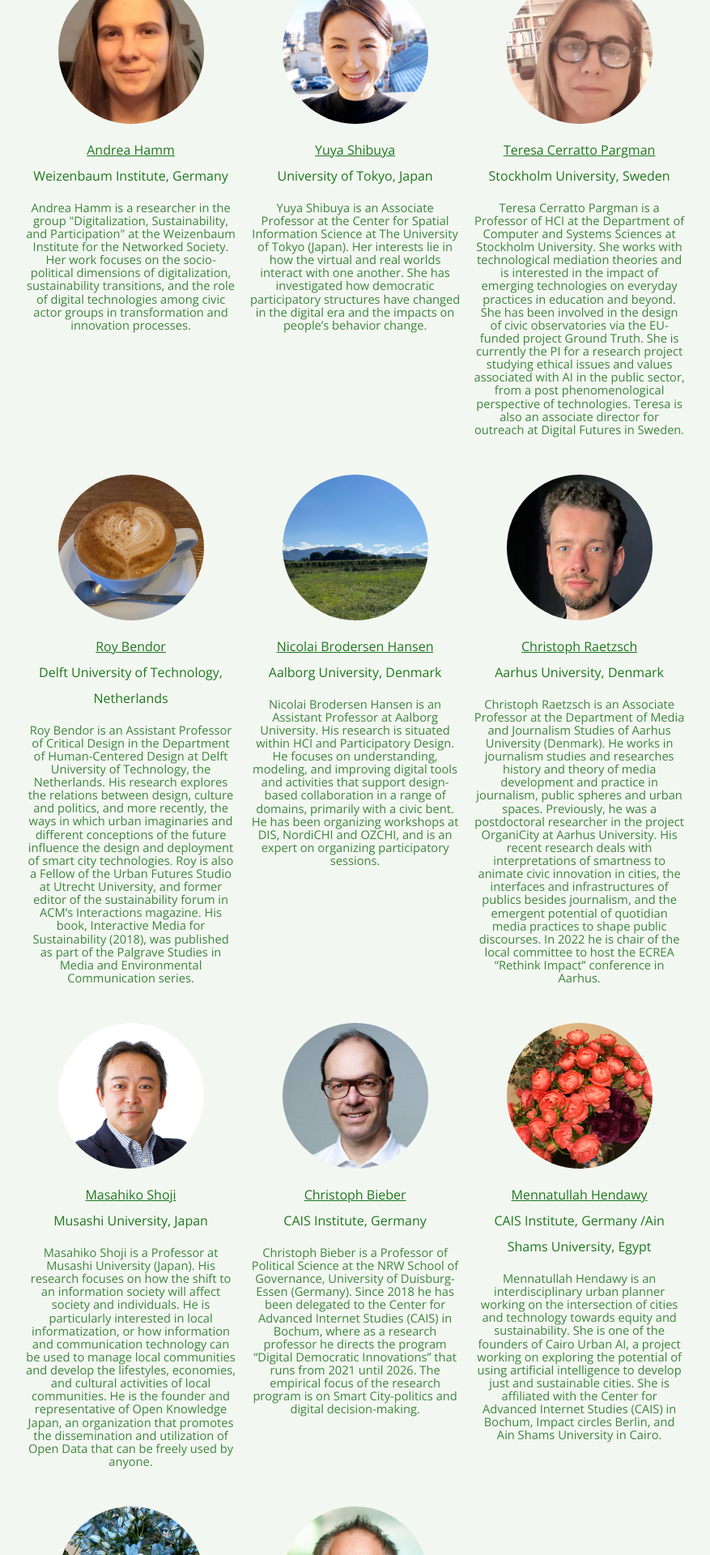
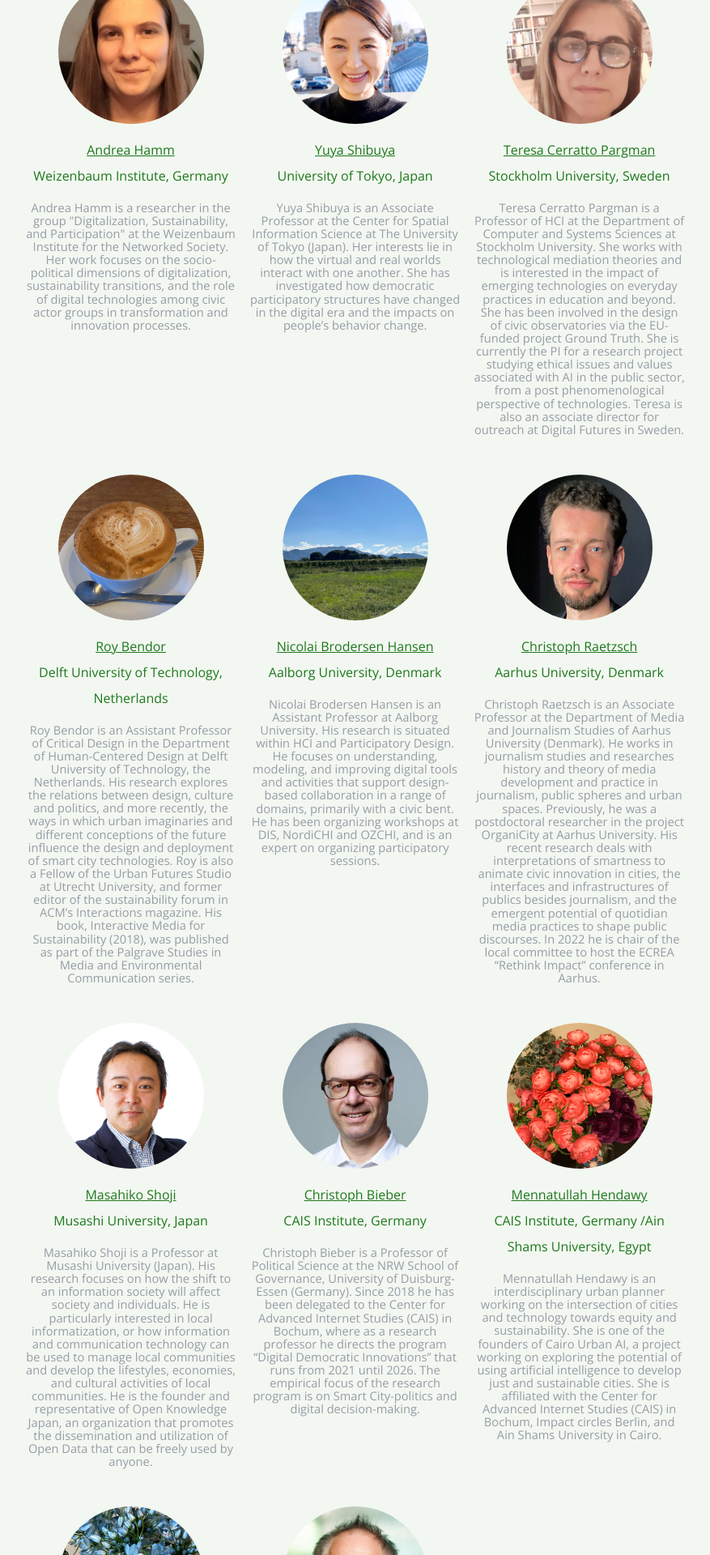
Before and after one commit to discontinued-civictech/discontinued-civictech.github.io, a Jekyll site: the page built from organizers.md, in a window 1280 px wide. Shown: the part 716-2636 px from the top of the page at 81% size, without its empty margins (201-1078 px from the left). Built offline with Jekyll 4.4.1, drawn with Linux system fonts in a browser that asks for light colours; our own code applies the rules of GitHub Pages for plain Markdown files.

Commit message:
Update style

```diff
--- a/_sass/jekyll-theme-cayman.scss
+++ b/_sass/jekyll-theme-cayman.scss
@@ -324,11 +324,11 @@ a {
   }
   .profile-detail-text {
     text-align: center;
-    color: rgb(60, 133, 60);
+    color:#959da5;
     font-size: smaller;
     line-height: 1.1;
     a {
-      color: rgb(60, 133, 60);
+      color: #959da5;
       text-decoration: underline;
       &:hover {
         text-decoration: underline;
```
